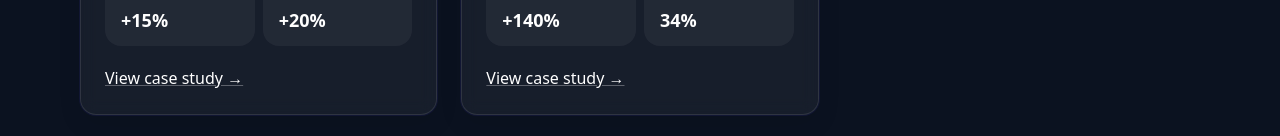
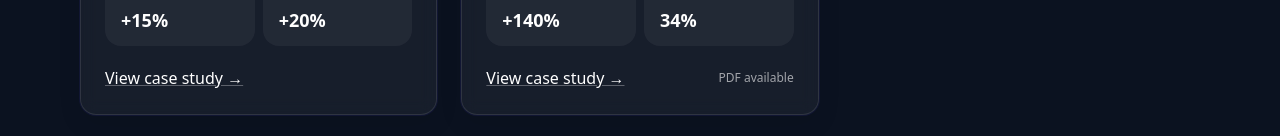
Before and after one commit to Gandhi-Varad-24/portfolio, a Next.js app: page /projects in a window 1280 px wide. Shown: the part 664-800 px from the top of the page. Built offline with nearby package versions, Linux system fonts and the light colour scheme.

Commit message:
Add files via upload

```diff
--- a/data/projects.ts
+++ b/data/projects.ts
@@ -174,7 +174,7 @@ export const projects: Project[] = [
           "Best LLM-inspired strategy achieved ~+140% cumulative returns with a maximum drawdown of ~34% on live-simulated S&P 500 ETF data."
       }
     ],
-    links: { nda: true },
+    links: { report: "/reports/llm-multi-agent-report.pdf" },
     kpis: [
       { label: "Cumulative return", value: "+140%" },
       { label: "Max DD", value: "34%" },
```
